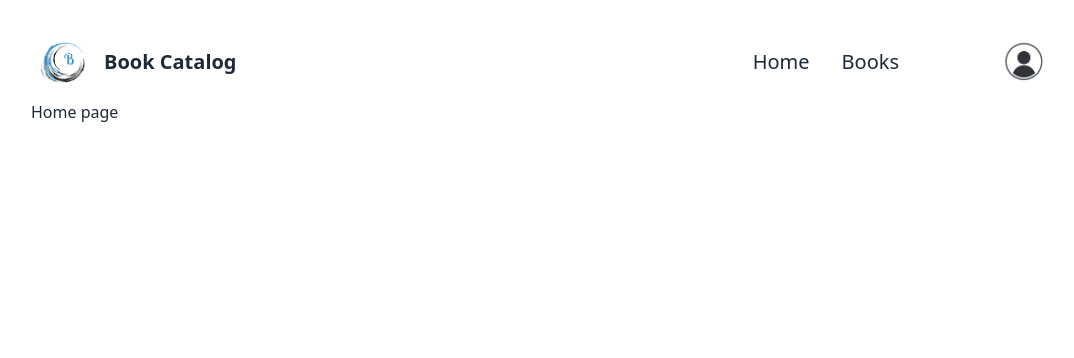
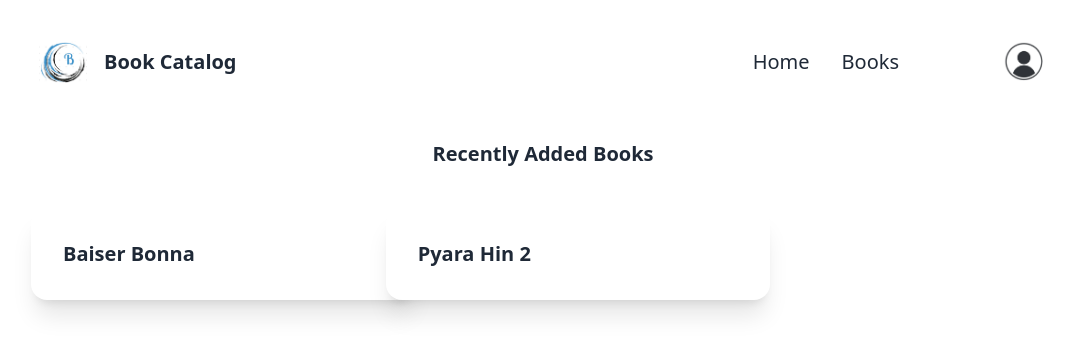
Before and after one commit to MrinmoyBaust98/book-catalog, a React (Vite) app: page / in a window 1280 px wide. Shown: the top 358 px of the page, without its empty margins (97-1171 px from the left). Built offline with nearby package versions, Linux system fonts and the light colour scheme.

Commit message:
[Done] home page Structure Initialize

```diff
--- /dev/null
+++ b/src/components/ui/LandingPage.tsx
@@ -0,0 +1,16 @@
+import { IBooks } from "../../types/globalTypes";
+interface IProps {
+  book: IBooks;
+}
+export default function LandingPage({ book }: IProps) {
+  return (
+    <div className="card w-96 bg-base-100 shadow-xl">
+      <div className="card-body">
+        <h2 className="card-title">{book?.title}</h2>
+        {/* <p>If a dog chews shoes whose shoes does he choose?</p>
+        <div className="card-actions justify-end">
+          <button className="btn btn-primary">Buy Now</button> */}
+      </div>
+    </div>
+  );
+}
--- a/src/pages/Home.tsx
+++ b/src/pages/Home.tsx
@@ -1,8 +1,35 @@
+import LandingPage from "../components/ui/LandingPage";
+import { IBooks } from "../types/globalTypes";
+
 export default function Home() {
+  const datacollection = [
+    {
+      title: "Baiser Bonna",
+      author: "Tasrif Khan",
+      genre: "Contemporary Stories",
+      status: true,
+      publicationDate: "22 Feb 2023",
+      review: [],
+    },
+    {
+      title: "Pyara Hin 2",
+      author: "Antiq Mahmud",
+      genre: "Comic Book",
+      status: true,
+      publicationDate: "02 Aug 2022",
+      review: [],
+    },
+  ];
   return (
-    <div>
-      <h2>Home page</h2>
-      <header></header>
+    <div className="my-10">
+      <h3 className="text-center text-xl font-semibold">
+        Recently Added Books
+        <div className="col-span-9 grid grid-cols-3 gap-10 pb-20 mt-10">
+          {datacollection?.map((book: IBooks) => (
+            <LandingPage book={book} />
+          ))}
+        </div>
+      </h3>
     </div>
   );
 }
```
Also changed, not shown: src/redux/api/apiSlice.ts (added).
